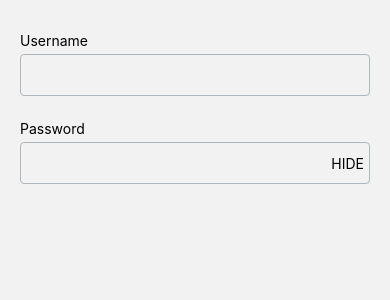
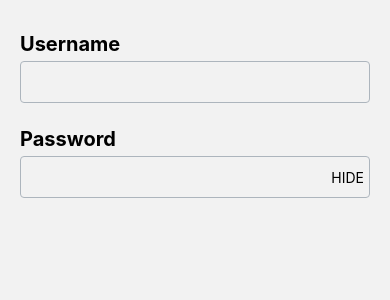
Before and after one commit to Ik3nna/RN-tutorial, a React Native app: screen / in a window 390 px wide. Shown: the top 300 px of the page. Built offline with nearby package versions, Linux system fonts and the light colour scheme.

Commit message:
style: Style changes

```diff
--- a/src/components/common/input/index.js
+++ b/src/components/common/input/index.js
@@ -58,6 +58,10 @@ const styles = StyleSheet.create({
   inputContainer: {
     paddingVertical: 12
   },
+  label: {
+    fontSize: 20,
+    fontWeight: 700
+  },
   wrapper: {
     height: 42,
     borderWidth: 1,
@@ -67,6 +71,7 @@ const styles = StyleSheet.create({
   },
   input: {
     flex: 1,
+    fontSize: 16
   },
   error: {
     color: colors.danger,
--- a/src/screens/login/index.js
+++ b/src/screens/login/index.js
@@ -2,6 +2,7 @@ import { SafeAreaView, StyleSheet, Text, TextInput } from 'react-native'
 import React, { useState } from 'react'
 import Container from '../../components/common/container';
 import Input from '../../components/common/input';
+import { StatusBar } from 'expo-status-bar';
 
 export default function Login () {
   const [text, onChangeText] = useState('');
@@ -9,6 +10,7 @@ export default function Login () {
   return (
     <SafeAreaView>
       <Container>
+        <StatusBar style='auto' />
         <Input
           label="Username"
           value={text}
```
